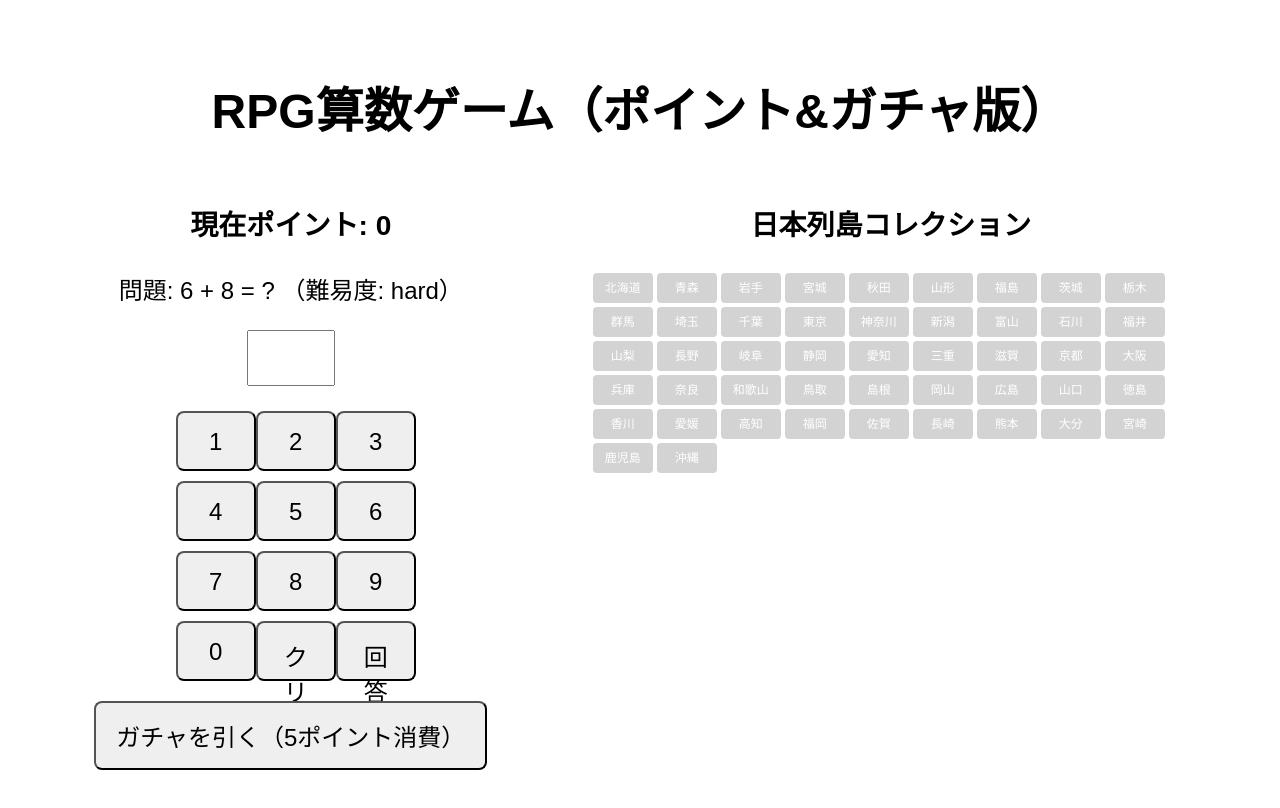
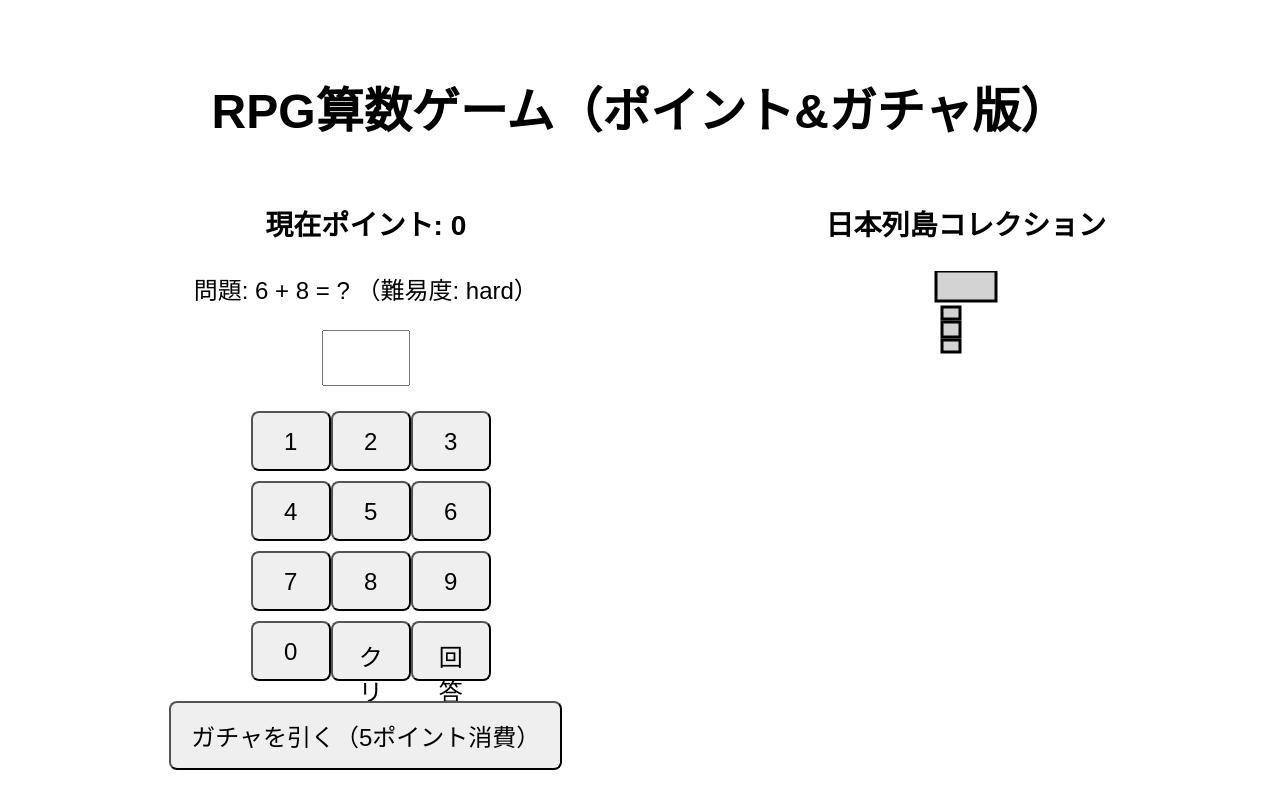
Before and after one commit to kotani6053/manaho0610, a React (Vite) app: page / in a window 1280 px wide. Shown: the top 808 px of the page. Built offline with nearby package versions, Linux system fonts and the light colour scheme; the HTML template or start-up script is replaced by a standard one.

Commit message:
Update MapCollection.jsx

```diff
--- a/src/components/MapCollection.jsx
+++ b/src/components/MapCollection.jsx
@@ -1,36 +1,48 @@
 import React from 'react';
-
-const prefectures = [
-  "北海道","青森","岩手","宮城","秋田","山形","福島",
-  "茨城","栃木","群馬","埼玉","千葉","東京","神奈川",
-  "新潟","富山","石川","福井","山梨","長野","岐阜",
-  "静岡","愛知","三重","滋賀","京都","大阪","兵庫",
-  "奈良","和歌山","鳥取","島根","岡山","広島","山口",
-  "徳島","香川","愛媛","高知","福岡","佐賀","長崎",
-  "熊本","大分","宮崎","鹿児島","沖縄"
-];
 
 function MapCollection({ obtained }) {
   return (
     <div>
       <h3>日本列島コレクション</h3>
-      <div style={{ display: 'flex', flexWrap: 'wrap', maxWidth: '600px', margin: '0 auto' }}>
-        {prefectures.map((p) => (
-          <div key={p} style={{
-            width: '60px',
-            height: '30px',
-            margin: '2px',
-            backgroundColor: obtained.includes(p) ? 'green' : 'lightgray',
-            color: 'white',
-            textAlign: 'center',
-            lineHeight: '30px',
-            borderRadius: '4px',
-            fontSize: '12px'
-          }}>
-            {p}
-          </div>
-        ))}
-      </div>
+      <svg viewBox="0 0 100 150" width="300">
+        {/* 北海道 */}
+        <rect
+          x="40"
+          y="0"
+          width="20"
+          height="10"
+          fill={obtained.includes("北海道") ? "green" : "lightgray"}
+          stroke="black"
+        />
+        {/* 青森 */}
+        <rect
+          x="42"
+          y="12"
+          width="6"
+          height="4"
+          fill={obtained.includes("青森") ? "green" : "lightgray"}
+          stroke="black"
+        />
+        {/* 岩手 */}
+        <rect
+          x="42"
+          y="17"
+          width="6"
+          height="5"
+          fill={obtained.includes("岩手") ? "green" : "lightgray"}
+          stroke="black"
+        />
+        {/* 宮城 */}
+        <rect
+          x="42"
+          y="23"
+          width="6"
+          height="4"
+          fill={obtained.includes("宮城") ? "green" : "lightgray"}
+          stroke="black"
+        />
+        {/* 他の都道府県も同じように追加 */}
+      </svg>
     </div>
   );
 }
```
